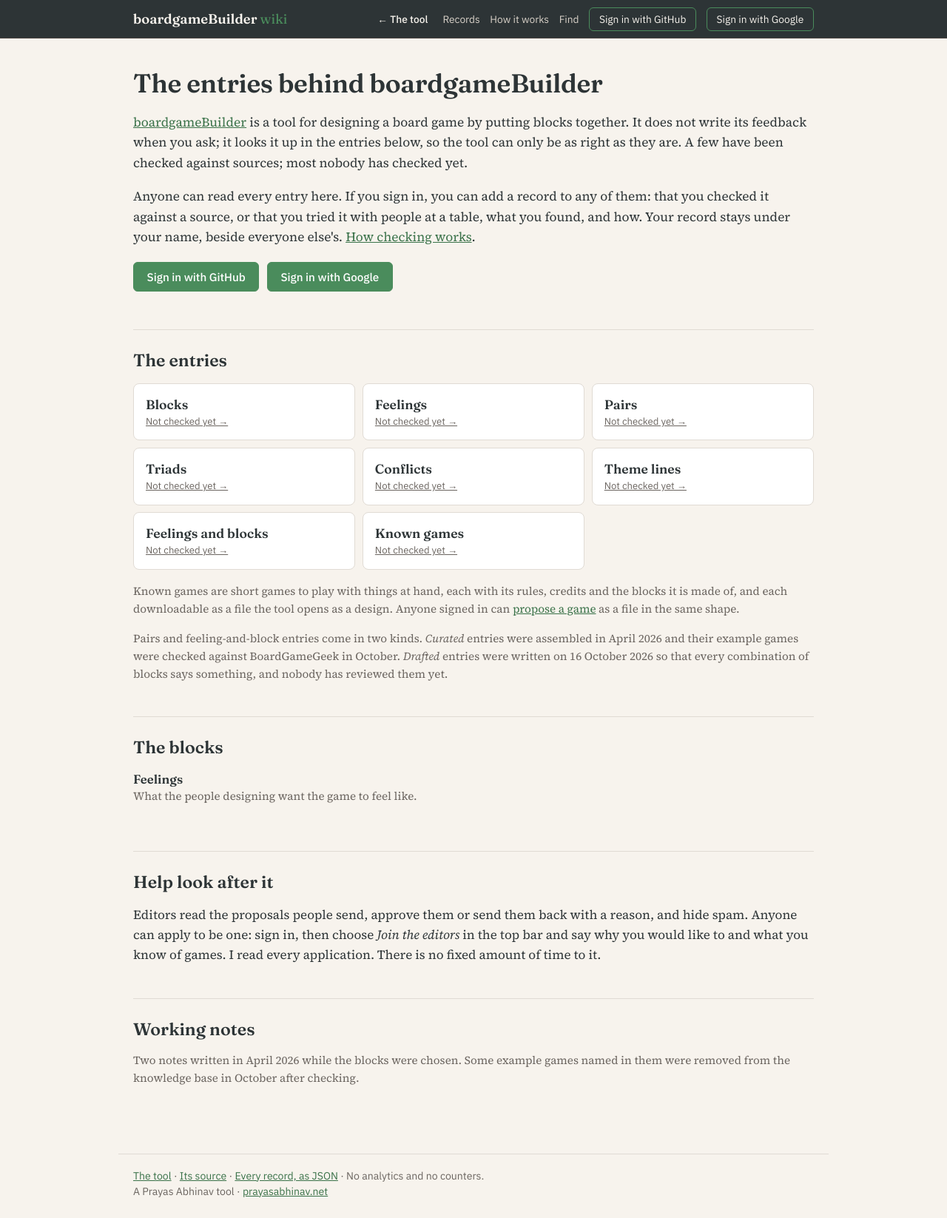
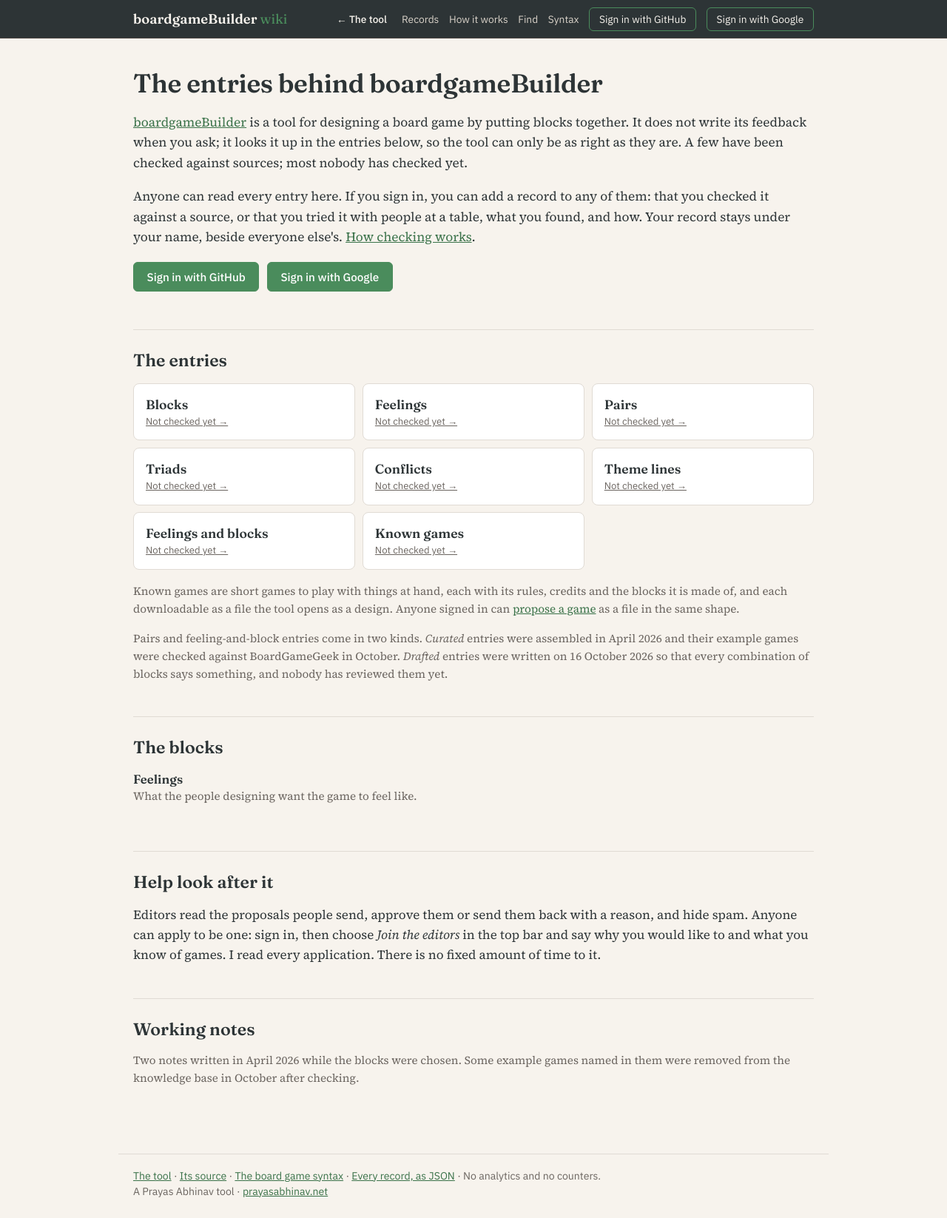
Before and after one commit to prayasabhinav/boardgame-builder, a FastAPI app: page / in a window 1280 px wide. Shown: the whole page at 74% size. Run offline with FastAPI, Linux system fonts and the light colour scheme; data that the repository does not hold is empty; parts of the project's set-up code (start-up, migrations or seed data) failed here and were passed over.

Commit message:
Link the board game syntax from the tool and the wiki (0.10.3)

```diff
--- a/app.py
+++ b/app.py
@@ -24,7 +24,7 @@ from templates import build_template_output, display, render_summary, render_tur
 from palette import DIMENSIONS, FEELINGS
 from block_meta import meta_for
 from known_games import to_markdown
-from site_config import TOOL_URL, WIKI_URL
+from site_config import SYNTAX_URL, TOOL_URL, WIKI_URL
 
 
 def _enrich(blocks: list) -> list:
@@ -182,7 +182,7 @@ def root():
     stamp = int(max(f.stat().st_mtime for f in STATIC_DIR.iterdir()))
     html = (STATIC_DIR / "index.html").read_text(encoding="utf-8")
     # no-cache: a browser asks again before reusing the page, so a reload never shows a page from before a deploy
-    page = html.replace('.js"', f'.js?v={stamp}"').replace('.css"', f'.css?v={stamp}"').replace("__VERSION__", VERSION).replace("__TOOL_URL__", TOOL_URL).replace("__WIKI_URL__", WIKI_URL)
+    page = html.replace('.js"', f'.js?v={stamp}"').replace('.css"', f'.css?v={stamp}"').replace("__VERSION__", VERSION).replace("__TOOL_URL__", TOOL_URL).replace("__WIKI_URL__", WIKI_URL).replace("__SYNTAX_URL__", SYNTAX_URL)
     return HTMLResponse(page, headers={"Cache-Control": "no-cache"})
 
 
--- a/site_config.py
+++ b/site_config.py
@@ -11,3 +11,6 @@ DOMAIN = "blevn.xyz"
 
 TOOL_URL = f"https://boardgame.{DOMAIN}"
 WIKI_URL = f"https://boardgame-wiki.{DOMAIN}"
+
+# The board game syntax on SYNTAX, of which this tool is an instance. It does not move with DOMAIN.
+SYNTAX_URL = "https://syntax.prayasabhinav.net/board-game/"
--- a/static/index.html
+++ b/static/index.html
@@ -41,6 +41,7 @@
       <div class="k-header-right">
         <span class="turn-pill" id="turnIndicator">Turn 0</span>
         <a href="#how-it-works" class="k-header-link" id="howItWorksLink">How it works</a>
+        <a href="__SYNTAX_URL__" class="k-header-link" target="_blank" rel="noopener" title="The board game syntax this tool is built on: its element types and elements">Syntax</a>
         <a href="__WIKI_URL__" class="k-header-link" target="_blank" rel="noopener" title="Every entry the feedback is made from, and the checks people have recorded">Wiki</a>
         <a href="https://github.com/prayasabhinav/boardgame-builder" class="k-header-link" target="_blank" rel="noopener" title="Source code on GitHub"><svg viewBox="0 0 16 16" aria-hidden="true"><path d="M8 0C3.58 0 0 3.58 0 8c0 3.54 2.29 6.53 5.47 7.59.4.07.55-.17.55-.38 0-.19-.01-.82-.01-1.49-2.01.37-2.53-.49-2.69-.94-.09-.23-.48-.94-.82-1.13-.28-.15-.68-.52-.01-.53.63-.01 1.08.58 1.23.82.72 1.21 1.87.87 2.33.66.07-.52.28-.87.51-1.07-1.78-.2-3.64-.89-3.64-3.95 0-.87.31-1.59.82-2.15-.08-.2-.36-1.02.08-2.12 0 0 .67-.21 2.2.82.64-.18 1.32-.27 2-.27.68 0 1.36.09 2 .27 1.53-1.04 2.2-.82 2.2-.82.44 1.1.16 1.92.08 2.12.51.56.82 1.27.82 2.15 0 3.07-1.87 3.75-3.65 3.95.29.25.54.73.54 1.48 0 1.07-.01 1.93-.01 2.2 0 .21.15.46.55.38A8.013 8.013 0 0016 8c0-4.42-3.58-8-8-8z"/></svg>GitHub</a>
         <a href="#games" class="k-header-link" id="knownGamesLink" title="Play a known game with things at hand, then watch it and answer questions about it">Known games</a>
--- a/wiki/app.py
+++ b/wiki/app.py
@@ -193,7 +193,7 @@ app.add_middleware(SessionMiddleware, secret_key=os.environ["SECRET_KEY"], same_
                    https_only=os.environ.get("HTTPS_ONLY") == "1", max_age=60 * 60 * 24 * 30)
 app.mount("/static", StaticFiles(directory=HERE / "static"), name="static")
 templates = Jinja2Templates(directory=HERE / "templates")
-templates.env.globals.update(TOOL_URL=corpus.TOOL_URL, WIKI_URL=corpus.WIKI_URL, DIMENSIONS=corpus.palette.DIMENSIONS, C=C, KINDS=corpus.KINDS, PLURAL=corpus.PLURAL, PROPOSAL_KINDS=PROPOSAL_KINDS, JUDGEMENTS=JUDGEMENTS, RECORD_KINDS=RECORD_KINDS, FINDINGS=FINDINGS,
+templates.env.globals.update(TOOL_URL=corpus.TOOL_URL, WIKI_URL=corpus.WIKI_URL, SYNTAX_URL=corpus.SYNTAX_URL, DIMENSIONS=corpus.palette.DIMENSIONS, C=C, KINDS=corpus.KINDS, PLURAL=corpus.PLURAL, PROPOSAL_KINDS=PROPOSAL_KINDS, JUDGEMENTS=JUDGEMENTS, RECORD_KINDS=RECORD_KINDS, FINDINGS=FINDINGS,
                              STATUS_WORDS=STATUS_WORDS)
 templates.env.filters["day"] = lambda iso: datetime.fromisoformat(iso).strftime("%-d %b %Y")
 
--- a/wiki/corpus.py
+++ b/wiki/corpus.py
@@ -21,7 +21,7 @@ sys.path.insert(0, str(CORPUS_DIR))
 import palette  # noqa: E402
 from block_meta import meta_for  # noqa: E402
 from known_games import from_markdown, to_markdown  # noqa: E402,F401  (used by the wiki through this module)
-from site_config import TOOL_URL, WIKI_URL  # noqa: E402,F401  (the addresses, from one variable)
+from site_config import SYNTAX_URL, TOOL_URL, WIKI_URL  # noqa: E402,F401  (the addresses, from one variable)
 
 KINDS = {
     "block": "Block",
--- a/wiki/templates/base.html
+++ b/wiki/templates/base.html
@@ -30,6 +30,7 @@
         <a href="/records">Records</a>
         <a href="/about">How it works</a>
         <a href="/search">Find</a>
+        <a href="{{ SYNTAX_URL }}">Syntax</a>
         {% if user %}
           <a href="/propose">Propose</a>
           <a href="/propose-game">Add a game</a>
@@ -46,7 +47,7 @@
     {% block main %}{% endblock %}
   </main>
   <footer>
-    <p><a href="{{ TOOL_URL }}">The tool</a> · <a href="https://github.com/prayasabhinav/boardgame-builder">Its source</a> · <a href="/export.json">Every record, as JSON</a> · No analytics and no counters.</p>
+    <p><a href="{{ TOOL_URL }}">The tool</a> · <a href="https://github.com/prayasabhinav/boardgame-builder">Its source</a> · <a href="{{ SYNTAX_URL }}">The board game syntax</a> · <a href="/export.json">Every record, as JSON</a> · No analytics and no counters.</p>
     <p>A Prayas Abhinav tool · <a href="https://prayasabhinav.net">prayasabhinav.net</a></p>
   </footer>
 </body>
```
Also changed, not shown: CHANGELOG.md, README.md, 1 other file.
